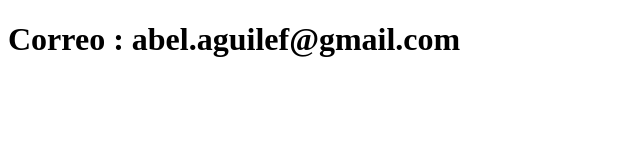
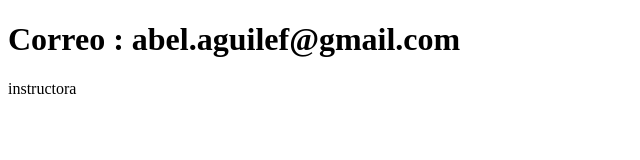
Before and after one commit to abelaguileftoledo/sistema-de-registro, a plain HTML site: page contacto.html in a window 1280 px wide. Shown: the full height of the page, 0-640 px from the left. Drawn offline with Linux system fonts and the light colour scheme.

Commit message:
actualiza el contacto

```diff
--- a/contacto.html
+++ b/contacto.html
@@ -7,5 +7,6 @@
 </head>
 <body>
     <h1>Correo : abel.aguilef@gmail.com</h1>
+    <p>instructora</p>
 </body>
 </html>
```
Also changed, not shown: index.html (+2 -0 lines).
